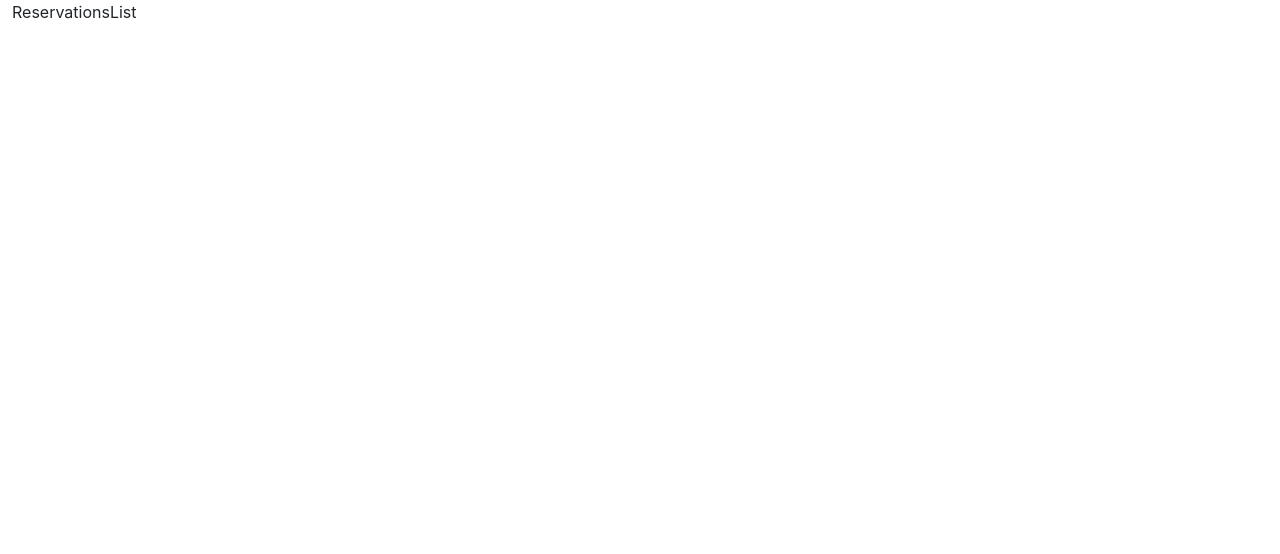
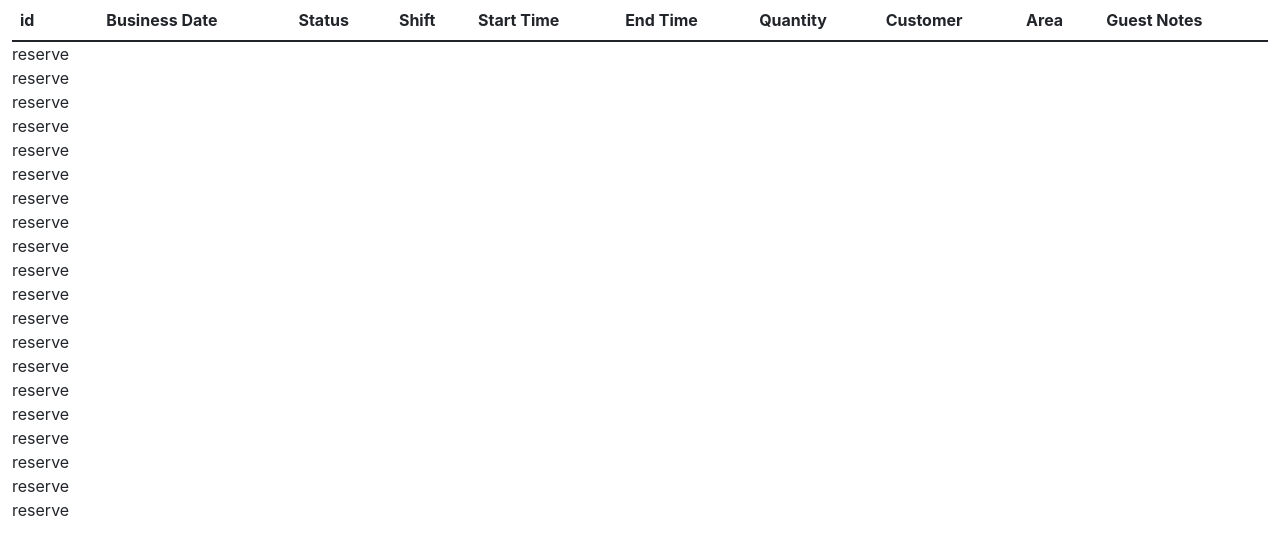
Before and after one commit to Ahmed-Elbessfy/reservations, a React (Create React App) app: page / in a window 1280 px wide. Shown: the top 554 px of the page. Built offline with nearby package versions, Linux system fonts and the light colour scheme.

Commit message:
add ReservationsList comp. content
- pass Reservations data to ReservationsList comp.
- add table structure for Reservations table at ReservationsList comp.

```diff
--- a/src/components/reservations/Reservations.js
+++ b/src/components/reservations/Reservations.js
@@ -18,7 +18,7 @@ const Reservations = () => {
 
   return (
     <section>
-      <ReservationsList />
+      <ReservationsList reservationsList={reserveList} />
     </section>
   );
 };
--- a/src/components/reservations/ReservationsList.js
+++ b/src/components/reservations/ReservationsList.js
@@ -1,9 +1,29 @@
-import React from 'react'
+import React from "react";
 
-const ReservationsList = () => {
+const ReservationsList = ({ reservationsList }) => {
   return (
-    <div>ReservationsList</div>
-  )
-}
+    <table className="table table-striped">
+      <thead>
+        <tr>
+          <th scope="col">id</th>
+          <th scope="col">Business Date</th>
+          <th scope="col">Status</th>
+          <th scope="col">Shift</th>
+          <th scope="col">Start Time</th>
+          <th scope="col">End Time</th>
+          <th scope="col">Quantity</th>
+          <th scope="col">Customer</th>
+          <th scope="col">Area</th>
+          <th scope="col">Guest Notes</th>
+        </tr>
+      </thead>
+      <tbody>
+        {reservationsList.map((reservation) => {
+          return <div>reserve</div>;
+        })}
+      </tbody>
+    </table>
+  );
+};
 
-export default ReservationsList
+export default ReservationsList;
```
